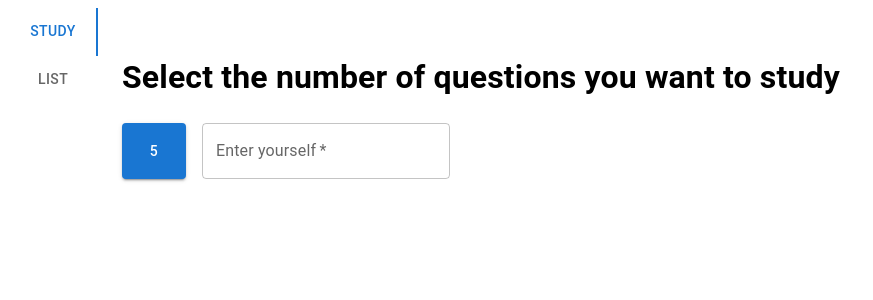
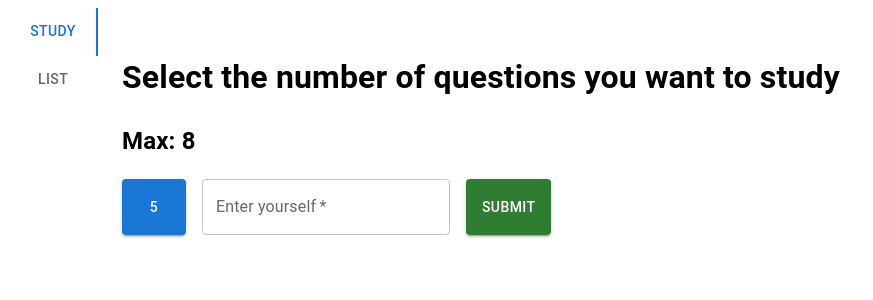
Before and after one commit to benilyxdd/memorize-vocabs, a React (Create React App) app: page / in a window 1280 px wide. Shown: the top 300 px of the page, without its empty margins (0-873 px from the left). Built offline with nearby package versions, Linux system fonts and the light colour scheme.

Commit message:
add restart button

```diff
--- a/src/Pages/VocabsLearnView/VocabsLearnView.tsx
+++ b/src/Pages/VocabsLearnView/VocabsLearnView.tsx
@@ -59,23 +59,31 @@ const VocabsLearnView = () => {
 		useState<string>("");
 
 	const randomizeVocab = (): void => {
+		console.log(selectedIndex.length, numberOfQuestions);
+		if (selectedIndex.length === numberOfQuestions) {
+			setFinished(true);
+			setNumberOfQuestions(null);
+			setSelectedIndex([]);
+			return;
+		}
+
 		const randomNumber = getRandomNumber(
 			selectedIndex,
 			numberOfQuestions,
 			VocabsList.length - 1
 		);
 		if (randomNumber === null) {
-			if (selectedIndex.length === numberOfQuestions) {
-				setFinished(true);
-				return;
-			} else {
-				throw new Error("no more question ");
-			}
+			throw new Error("no more question ");
 		}
 		setSelectedIndex([...selectedIndex, randomNumber]);
 		setCurrentVocab(VocabsList[randomNumber]);
 		setAnswerShowed(false);
 		setGoodBadSelected(false);
+	};
+
+	const restart = (): void => {
+		setFinished(false);
+		randomizeVocab();
 	};
 
 	// get very first vocab when user clicked on the page
@@ -85,9 +93,10 @@ const VocabsLearnView = () => {
 
 	return (
 		<>
-			{!numberOfQuestions && (
+			{!numberOfQuestions && !finished && (
 				<>
 					<h1>Select the number of questions you want to study</h1>
+					<h2>Max: {VocabsList.length}</h2>
 					<Stack direction="row" spacing={2}>
 						{VocabsList.length >= 5 && (
 							<Button
@@ -136,6 +145,32 @@ const VocabsLearnView = () => {
 								setCustomNumberOfQuestions(numberString);
 							}}
 						/>
+						<Button
+							variant="contained"
+							color="success"
+							onClick={() => {
+								if (!customNumberOfQuestions) {
+									alert(
+										"Enter or select a number of questions."
+									);
+									return;
+								}
+								if (
+									VocabsList.length <
+									parseInt(customNumberOfQuestions)
+								) {
+									alert(
+										"You cannot select more questions than your list"
+									);
+									return;
+								}
+								setNumberOfQuestions(
+									parseInt(customNumberOfQuestions)
+								);
+							}}
+						>
+							Submit
+						</Button>
 					</Stack>
 				</>
 			)}
@@ -187,7 +222,14 @@ const VocabsLearnView = () => {
 					)}
 				</>
 			)}
-			{finished && <h1>You have finished this round.</h1>}
+			{finished && (
+				<>
+					<h1>You have finished this round.</h1>
+					<Button variant="contained" onClick={restart}>
+						Try Again
+					</Button>
+				</>
+			)}
 		</>
 	);
 };
```
